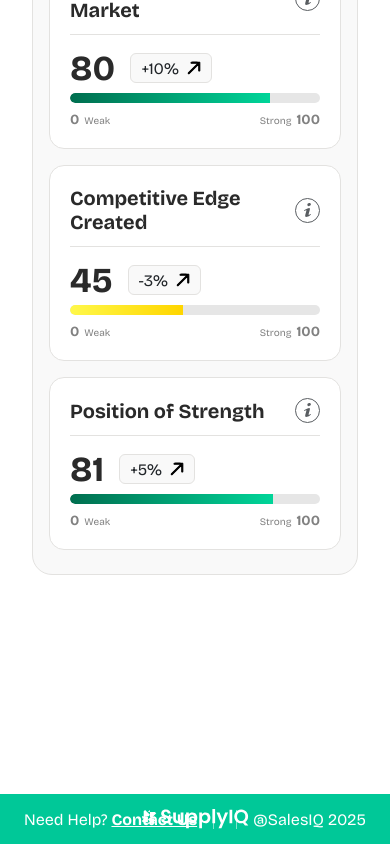
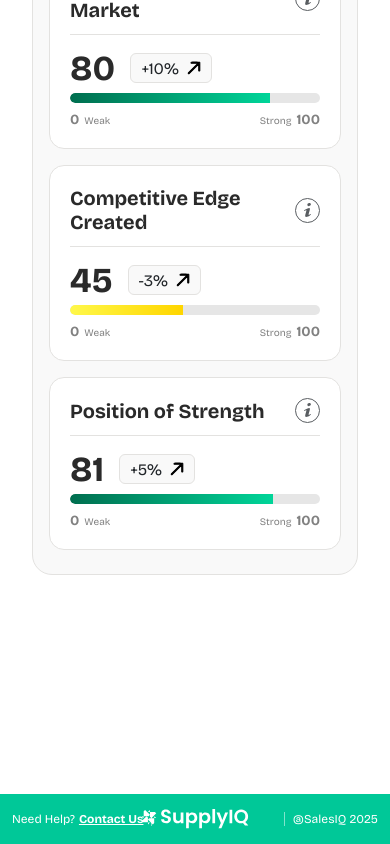
Before and after one commit to SiyanaKostova/figma-to-vue-layout, a Vue app: page / in a window 390 px wide. Shown: the part 2405-3249 px from the top of the page. Built offline with nearby package versions, Linux system fonts and the light colour scheme.

Commit message:
Responsiveness for the page footer implemented

```diff
--- a/src/components/PageFooter.vue
+++ b/src/components/PageFooter.vue
@@ -36,6 +36,11 @@
   align-items: center;
   color: var(--color-white);
   font: $font-16-regular;
+
+  @media (max-width: 768px) {
+    padding: 0 12px;
+    font-size: 12px;
+  }
 }
 
 .footer-left,
@@ -43,33 +48,56 @@
   display: flex;
   align-items: center;
   gap: 4px;
+  white-space: nowrap;
+}
+
+.footer-left {
   padding-right: 16px;
   border-right: 1px solid rgba(255, 255, 255, 0.5);
+
+  @media (max-width: 768px) {
+    padding-right: 8px;
+  }
 }
 
 .footer-right {
-  border-right: none;
   border-left: 1px solid rgba(255, 255, 255, 0.5);
   padding-left: 16px;
   padding-right: 0;
+
+  @media (max-width: 768px) {
+    padding-left: 8px;
+  }
 }
 
 .footer-help {
   font: $font-16-regular;
+
+  @media (max-width: 768px) {
+    font-size: 12px;
+  }
 }
 
 .footer-contact {
   font: $font-16-bold;
   text-decoration: underline;
+
+  @media (max-width: 768px) {
+    font-size: 12px;
+  }
 }
 
 .footer-center {
   position: absolute;
   left: 50%;
   transform: translateX(-50%);
+  display: flex;
+  align-items: center;
+  justify-content: center;
 }
 
 .footer-center img {
   height: 20.2px;
+  width: auto;
 }
 </style>
```
